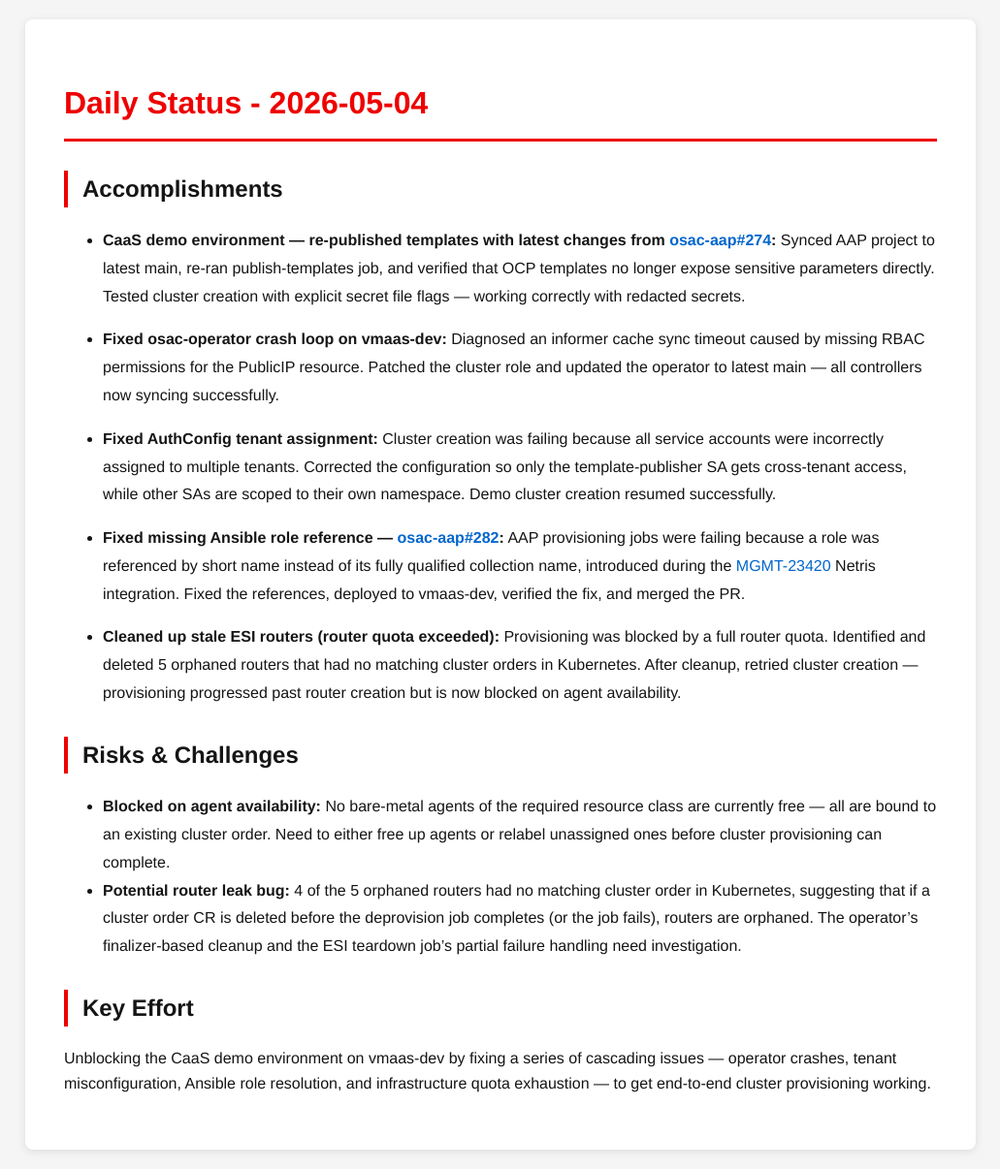
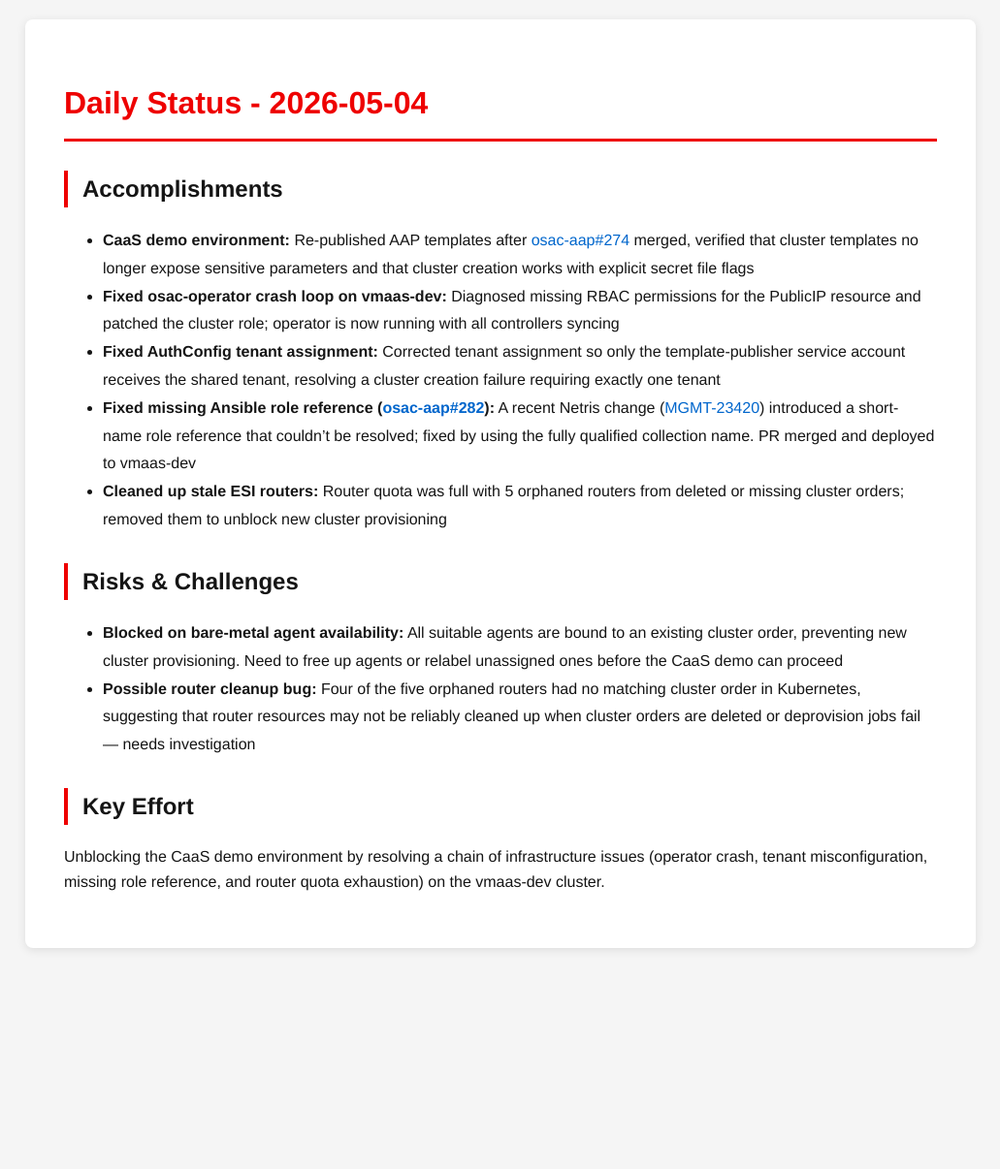
Before and after one commit to tzvatot/daily-status, a Jekyll site: the page built from 2026-05-04.md, in a window 1280 px wide. Shown: the whole page at 97% size, without its empty margins (124-1155 px from the left). Built offline with Jekyll 4.4.1, drawn with Linux system fonts in a browser that asks for light colours; after the commit the page ends 998 px from its top, so only the background shows below that.

Commit message:
Daily status update - 2026-05-04

```diff
--- a/2026-05-04.md
+++ b/2026-05-04.md
@@ -7,22 +7,15 @@
 # Daily Status - 2026-05-04
 
 ## Accomplishments
-
-- **CaaS demo environment — re-published templates with latest changes from [osac-aap#274](https://github.com/osac-project/osac-aap/pull/274):** Synced AAP project to latest main, re-ran publish-templates job, and verified that OCP templates no longer expose sensitive parameters directly. Tested cluster creation with explicit secret file flags — working correctly with redacted secrets.
-
-- **Fixed osac-operator crash loop on vmaas-dev:** Diagnosed an informer cache sync timeout caused by missing RBAC permissions for the PublicIP resource. Patched the cluster role and updated the operator to latest main — all controllers now syncing successfully.
-
-- **Fixed AuthConfig tenant assignment:** Cluster creation was failing because all service accounts were incorrectly assigned to multiple tenants. Corrected the configuration so only the template-publisher SA gets cross-tenant access, while other SAs are scoped to their own namespace. Demo cluster creation resumed successfully.
-
-- **Fixed missing Ansible role reference — [osac-aap#282](https://github.com/osac-project/osac-aap/pull/282):** AAP provisioning jobs were failing because a role was referenced by short name instead of its fully qualified collection name, introduced during the [MGMT-23420](https://issues.redhat.com/browse/MGMT-23420) Netris integration. Fixed the references, deployed to vmaas-dev, verified the fix, and merged the PR.
-
-- **Cleaned up stale ESI routers (router quota exceeded):** Provisioning was blocked by a full router quota. Identified and deleted 5 orphaned routers that had no matching cluster orders in Kubernetes. After cleanup, retried cluster creation — provisioning progressed past router creation but is now blocked on agent availability.
+- **CaaS demo environment:** Re-published AAP templates after [osac-aap#274](https://github.com/osac-project/osac-aap/pull/274) merged, verified that cluster templates no longer expose sensitive parameters and that cluster creation works with explicit secret file flags
+- **Fixed osac-operator crash loop on vmaas-dev:** Diagnosed missing RBAC permissions for the PublicIP resource and patched the cluster role; operator is now running with all controllers syncing
+- **Fixed AuthConfig tenant assignment:** Corrected tenant assignment so only the template-publisher service account receives the shared tenant, resolving a cluster creation failure requiring exactly one tenant
+- **Fixed missing Ansible role reference ([osac-aap#282](https://github.com/osac-project/osac-aap/pull/282)):** A recent Netris change ([MGMT-23420](https://issues.redhat.com/browse/MGMT-23420)) introduced a short-name role reference that couldn't be resolved; fixed by using the fully qualified collection name. PR merged and deployed to vmaas-dev
+- **Cleaned up stale ESI routers:** Router quota was full with 5 orphaned routers from deleted or missing cluster orders; removed them to unblock new cluster provisioning
 
 ## Risks & Challenges
-
-- **Blocked on agent availability:** No bare-metal agents of the required resource class are currently free — all are bound to an existing cluster order. Need to either free up agents or relabel unassigned ones before cluster provisioning can complete.
-- **Potential router leak bug:** 4 of the 5 orphaned routers had no matching cluster order in Kubernetes, suggesting that if a cluster order CR is deleted before the deprovision job completes (or the job fails), routers are orphaned. The operator's finalizer-based cleanup and the ESI teardown job's partial failure handling need investigation.
+- **Blocked on bare-metal agent availability:** All suitable agents are bound to an existing cluster order, preventing new cluster provisioning. Need to free up agents or relabel unassigned ones before the CaaS demo can proceed
+- **Possible router cleanup bug:** Four of the five orphaned routers had no matching cluster order in Kubernetes, suggesting that router resources may not be reliably cleaned up when cluster orders are deleted or deprovision jobs fail — needs investigation
 
 ## Key Effort
-
-Unblocking the CaaS demo environment on vmaas-dev by fixing a series of cascading issues — operator crashes, tenant misconfiguration, Ansible role resolution, and infrastructure quota exhaustion — to get end-to-end cluster provisioning working.
+Unblocking the CaaS demo environment by resolving a chain of infrastructure issues (operator crash, tenant misconfiguration, missing role reference, and router quota exhaustion) on the vmaas-dev cluster.
```
